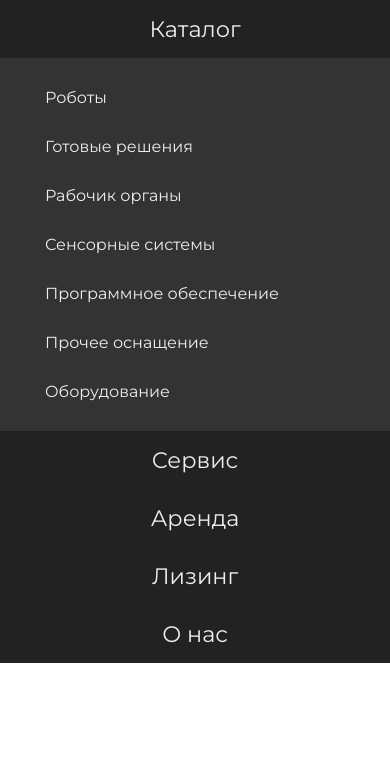
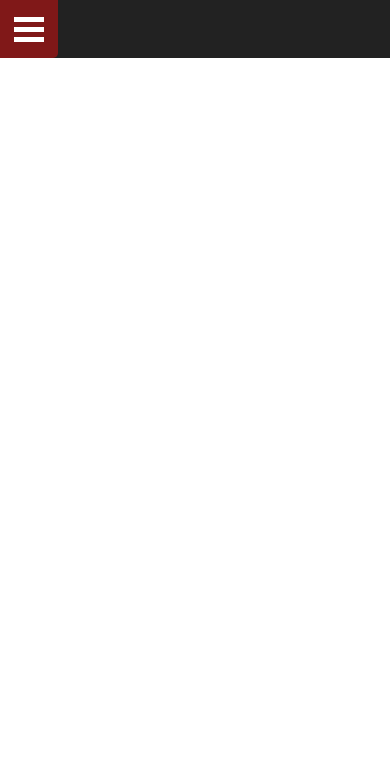
Before and after one commit to samutin/CSS3-Flexbox-Responsive-Menu, a plain HTML site: page index.html in a window 390 px wide. Drawn offline with Linux system fonts and the light colour scheme.

Commit message:
Create toggle menu
Now on a device where the width is 820px or less, the entire menu is hidden in a hamburger

```diff
--- a/index.html
+++ b/index.html
@@ -4,20 +4,20 @@
 	<meta charset="UTF-8">
 	<title>CSS3 Flexbox Menu</title>
 	<meta name="description" content="Горизонтальное двухуровневое CSS3 меню на Flexbox во всю ширину экрана">
-
 	<link href="https://fonts.googleapis.com/css2?family=Montserrat&family=Roboto&display=swap" rel="stylesheet">
-
 	<link rel="stylesheet" href="menu.css">
-
 	<meta name="viewport" content="width=device-width">
 </head>
 <body>
 	<header class="header">
 		<div class="top"><div class="container"></div></div>
 		<nav class="menu">
+			<div class="menu__icon-wrapper">
+				<div class="menu__icon"></div>
+			</div>
 			<ul class="container menu__container">
 				<li class="menu__item">
-					<a href="" class="link">Каталог</a>
+					<a href="#" class="link">Каталог</a>
 					<div class="menu__sub-menu"><ul class="container menu__sub-container">
 							<li class="menu__sub-item"><a href="" class="link">Роботы</a></li>
 							<li class="menu__sub-item"><a href="" class="link">Готовые решения</a></li>
@@ -29,7 +29,7 @@
 					</ul></div>
 				</li>
 				<li class="menu__item">
-					<a href="" class="link">Сервис</a>
+					<a href="#" class="link">Сервис</a>
 					<div class="menu__sub-menu"><ul class="container menu__sub-container">
 						<li class="menu__sub-item"><a href="" class="link">Интеграция и наладка</a></li>
 						<li class="menu__sub-item"><a href="" class="link">Service 360 и продление гарантии</a></li>
@@ -44,5 +44,12 @@
 			</ul>
 		</nav>
 	</header>
+
+<script type="text/javascript">
+document.querySelector('.menu__icon-wrapper').onclick = function() {
+	document.querySelector('.menu__icon').classList.toggle('menu__icon_active');
+	document.querySelector('.menu__container').classList.toggle('menu__container_active');
+}
+</script>
 </body>
 </html>
--- a/menu.scss
+++ b/menu.scss
@@ -1,9 +1,10 @@
+$menu-hide-size: 820px;
 // Служебные блоки
 
 .container{
 	max-width: 1200px;
 	margin: 0 auto;
-	@media screen and (max-width: 992px) {
+	@media screen and (max-width: $menu-hide-size) {
 		margin: 0 15px;
 	}
 }
@@ -18,33 +19,42 @@ body{
 
 .menu{
 	position: relative;
-
 	width: 100%;
+	min-height: 58px;
 	background-color: #222;
 }
 .menu__container{
 	display: flex;
 	flex-direction: row;
-	justify-content: center;
+	justify-content: stretch;
 	align-items: center;
 	padding: 0;
-	margin: 0;
 
-	@media screen and (max-width: 992px) {
+	@media screen and (max-width: $menu-hide-size) {
+		margin: 0;
 		flex-direction: column;
+		overflow: hidden;
+		max-height: 0;
+		transition: max-height .4s ease-in-out;
+	}
+}
+.menu__container.menu__container_active{
+	display: flex;
+	@media screen and (max-width: $menu-hide-size) {
+		transition: max-height .8s ease-in;
+		max-height: 2000px;
 	}
 }
 .menu__item{
 	display: flex;
 	flex-direction: column;
-
+	flex: 1 1;
 	padding: 0;
-
 	transition: 200ms;
 
 	>.link{
 		padding: 15px 40px;
-
+		flex: 1 1 100%;
 		font-family: 'Montserrat', sans-serif;
 		text-align: center;
 		font-size: 1.4rem;
@@ -56,7 +66,7 @@ body{
 	&:hover{ background-color: #333; };
 	&:hover>.menu__sub-menu{height: auto; opacity: 1; z-index: 10;};
 
-	@media screen and (max-width: 992px) {
+	@media screen and (max-width: $menu-hide-size) {
 		width: 100%;
 		&:hover{ background-color: #222; };
 	}
@@ -69,32 +79,30 @@ body{
 	overflow: hidden;
 	opacity: .9;
 	z-index: 0;
-
 	height: 0;
 	width: 100%;
 	background-color: #333;
-
 	transition: opacity 200ms ease-out;
 
-	@media screen and (max-width: 992px) { position: static; }
+	@media screen and (max-width: $menu-hide-size) { position: static; }
 }
 .menu__sub-container{
 	display: flex;
 	flex-direction: row;
 	flex-wrap: wrap;
 	justify-content: space-between;
-
 	padding: 15px;
 }
 .menu__sub-item{
 	display: flex;
 	flex-basis: 33.333%;
-	@media screen and (max-width: 992px) { flex-basis: 50%; }
-	@media screen and (max-width: 600px) { flex-basis: 100%; }
+
+	@media screen and (max-width: $menu-hide-size) { flex-basis: 50%; }
+	@media screen and (max-width: 500px) { flex-basis: 100%; }
 
 	>.link{
 		padding: 10px;
-		@media screen and (max-width: 992px) { padding: 15px; }
+		@media screen and (max-width: $menu-hide-size) { padding: 15px; }
 		font-family: 'Montserrat', sans-serif;
 		text-align: left;
 		font-size: 1rem;
@@ -102,3 +110,55 @@ body{
 		text-decoration: none;
 	}
 }
+
+.menu__icon-wrapper {
+	position: absolute;
+	background: #801818;
+	width: 58px;
+	height: 58px;
+	display: none;
+	justify-content: center;
+	align-items: center;
+	z-index: 10;
+	border-bottom-right-radius: 5px;
+	@media screen and (max-width: $menu-hide-size) { display: flex; }
+}
+.menu__icon {
+	position: relative;
+	width: 30px;
+	height: 5px;
+	background-color: #fff;
+	&::before {
+		position: absolute;
+		left: 0;
+		top: -10px;
+		content: '';
+		width: 30px;
+		height: 5px;
+		background-color: #fff;
+		transition: transform .2s ease-in, top .2s linear .2s;
+	}
+	&::after {
+		position: absolute;
+		left: 0;
+		top: 10px;
+		content: '';
+		width: 30px;
+		height: 5px;
+		background-color: #fff;
+		transition: transform .2s ease-in, top .2s linear .2s;
+	}
+}
+.menu__icon.menu__icon_active {
+	background-color: transparent;
+	&::before {
+		transform: rotate(45deg);
+		top: 0;
+		transition: top .2s linear, transform .2s ease-in .2s;
+	}
+	&::after {
+		transform: rotate(-45deg);
+		top: 0;
+		transition: top .2s linear, transform .2s ease-in .2s;
+	}
+}
```
Also changed, not shown: menu.css, 1 other file.
